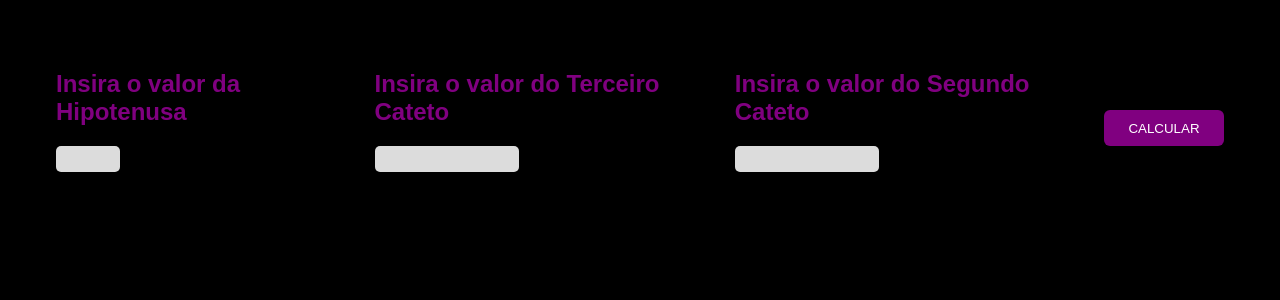
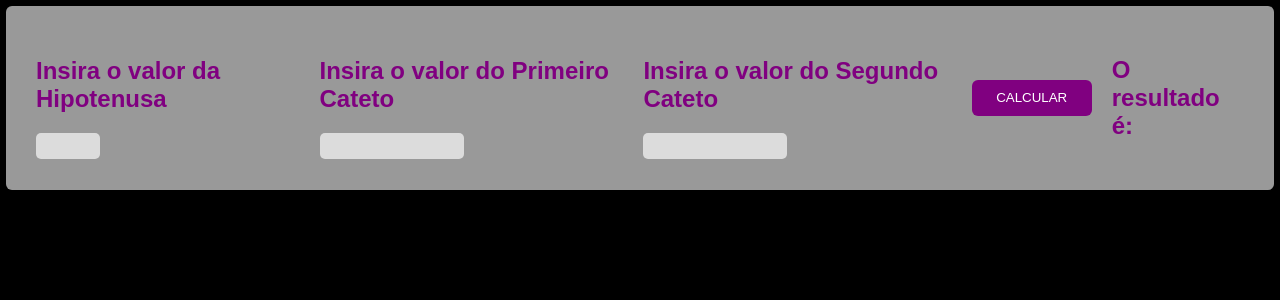
Before and after one commit to annecarv/pythagoreanTravel, a PHP site: page / in a window 1280 px wide. Shown: the top 300 px of the page. Run offline with PHP 8.4, Linux system fonts and the light colour scheme.

Commit message:
feat: last modifications and details

```diff
--- a/index.html
+++ b/index.html
@@ -16,7 +16,7 @@
         </div>
 
         <div class = "catetoA">
-            <h2> Insira o valor do  Terceiro Cateto </h2>
+            <h2> Insira o valor do Primeiro Cateto </h2>
             <input type="number" id = "catetoAInput"> </input>
         </div>
 
@@ -29,6 +29,10 @@
             <button  type="submit" id = "calculateButton"> Calcular </button>
         </div>
 
+        <div class = "resultadoTeoremaDePitagoras">
+            <h2>O resultado é: </h2>
+            <h2 id = "resultadoTeoremaDePitagoras"></h2>
+        </div>
     </form>
 <script src="index.js"></script>
 </body>
--- a/index.js
+++ b/index.js
@@ -1,13 +1,12 @@
-var form = document.getElementById('dadosFormulario')
-var valueHipotenusa = document.getElementById('hipotenusaInput')
-var valueCatetoA = document.getElementById('catetoAInput')
-var valueCatetoB = document.getElementById('catetoBInput')
-var button = document.getElementById('calculateButton')
-
+let form = document.getElementById('dadosFormulario')
+let valueHipotenusa = document.getElementById('hipotenusaInput')
+let valueCatetoA = document.getElementById('catetoAInput')
+let valueCatetoB = document.getElementById('catetoBInput')
+let button = document.getElementById('calculateButton')
 
 form.addEventListener('submit',  function calcularHipotenusa(event) {
     event.preventDefault()
-    var data = {
+    let data = {
         valueHipotenusa: parseInt(valueHipotenusa.value),
         valueCatetoA: parseInt(valueCatetoA.value),
         valueCatetoB : parseInt(valueCatetoB.value)
@@ -15,8 +14,9 @@ form.addEventListener('submit',  function calcularHipotenusa(event) {
     data.valueHipotenusa = Math.pow(data.valueHipotenusa, 2)
     data.valueCatetoA = Math.pow(data.valueCatetoA, 2)
     data.valueCatetoB = Math.pow(data.valueCatetoB, 2)
-    var resultadoTheorema = data.valueHipotenusa + data.valueCatetoA + data.valueCatetoB
+    let resultadoTheorema = data.valueHipotenusa + data.valueCatetoA + data.valueCatetoB
 
-    return console.log(resultadoTheorema)
 
+    let teste = document.getElementById('resultadoTeoremaDePitagoras').innerHTML = `${resultadoTheorema.toString()}`
+    return teste
 })
--- a/styles.css
+++ b/styles.css
@@ -1,18 +1,23 @@
 
-
-
-
-body {
-    background: black;
-    margin: 6px;
+  input[type=number]::-webkit-inner-spin-button,
+  input[type=number]::-webkit-outer-spin-button {
+      -webkit-appearance: none;
+      /*margin: 0;*/
   }
 
-  .viewPanel {
+  body {
+    background: black;
+    font-family: 'Roboto', sans-serif;
+    margin: 6px;
+}
+
+.viewPanel {
     display: flex;
     justify-content: center;
-    margin: 20px;
+    align-items: center;
+    /*margin: 20px;*/
     padding: 20px;
-    background: black;
+    background: rgba(255, 255, 255, 0.599);
     border-radius: 6px;
   }
 
@@ -40,8 +45,7 @@ body {
   }
 
   button {
-    margin-top: 60px;
-    padding: 0px;
+    /*margin: 80px;*/
     background-color: purple;
     width: 120px;
     height: 36px;
```
Also changed, not shown: README.md.
